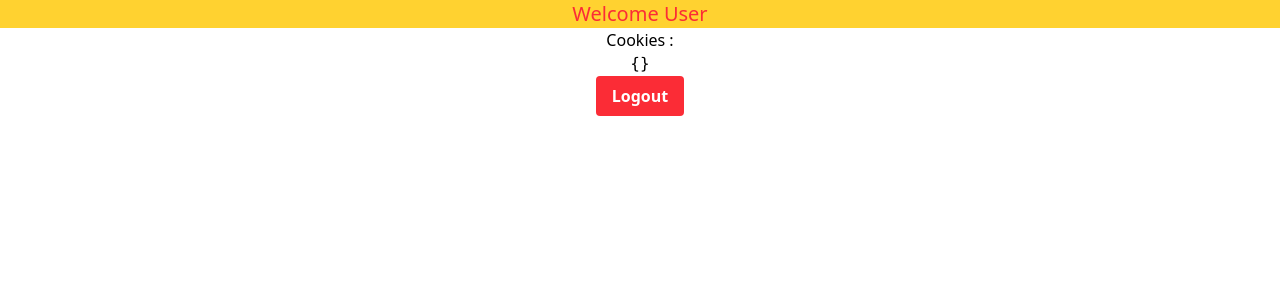
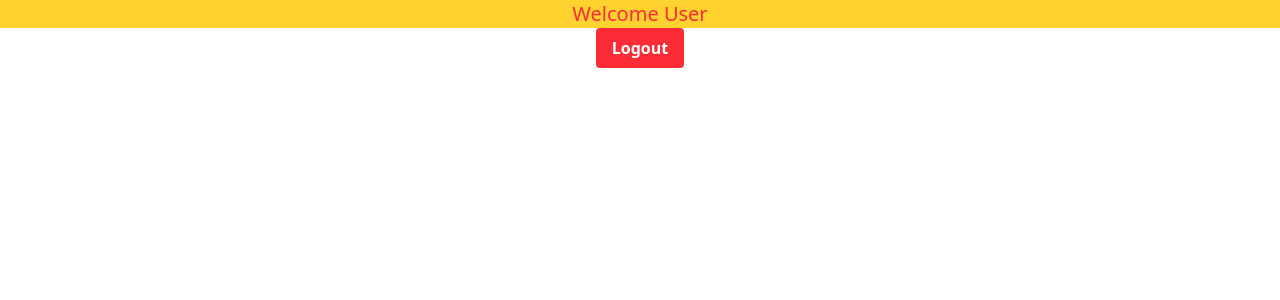
Before and after one commit to Helezonic/video-player-frontend, a React (Vite) app: page / in a window 1280 px wide. Shown: the top 300 px of the page. Built offline with nearby package versions, Linux system fonts and the light colour scheme; sample sign-in values are in the browser's storage.

Commit message:
home changes

```diff
--- a/src/components/Logout.jsx
+++ b/src/components/Logout.jsx
@@ -9,7 +9,7 @@ function Logout() {
     const [token, setToken] = useState(localStorage.getItem('token') || null);
     const [message, setMessage] = useState('');
     useEffect(() => {
-        console.log("Logout")
+        console.log("Logout Page")
     }, []);
     const logout = async () => {
         try {
--- a/src/pages/Home.jsx
+++ b/src/pages/Home.jsx
@@ -15,7 +15,7 @@ function Home() {
     setAllCookies(cookies);
     if(!token)
       navigate('/login')
-  }, []);
+  }, [token]);
 
 
   return (
@@ -24,8 +24,8 @@ function Home() {
             Welcome User
         </div>
         <div className='text-center'>
-            <h2>Cookies : </h2>
-            <pre>{JSON.stringify(allCookies, null, 2)}</pre>
+            {/* <h2>Cookies : </h2>
+            <pre>{JSON.stringify(allCookies, null, 2)}</pre> */}
       </div>
         <Logout/>
     </>
```
